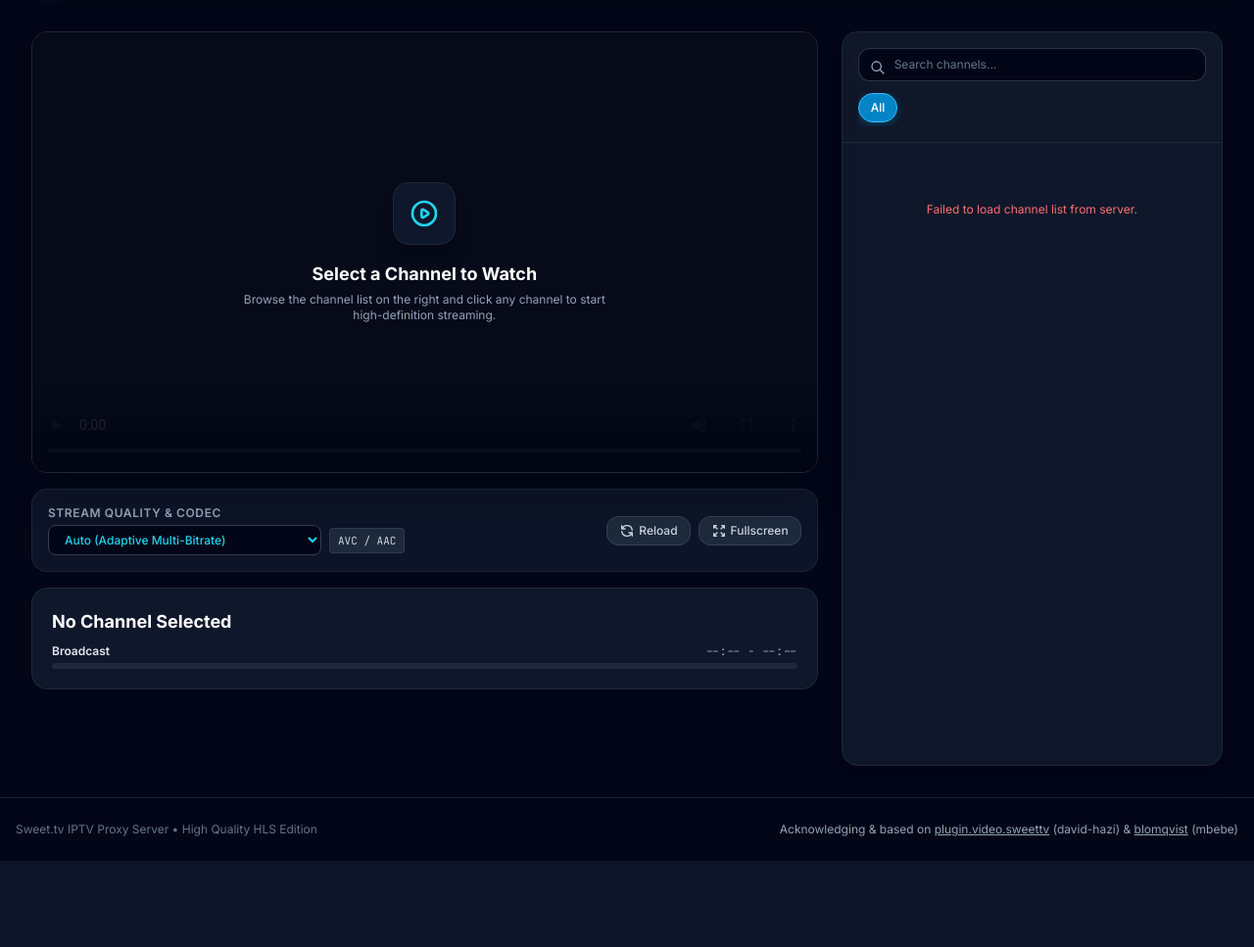
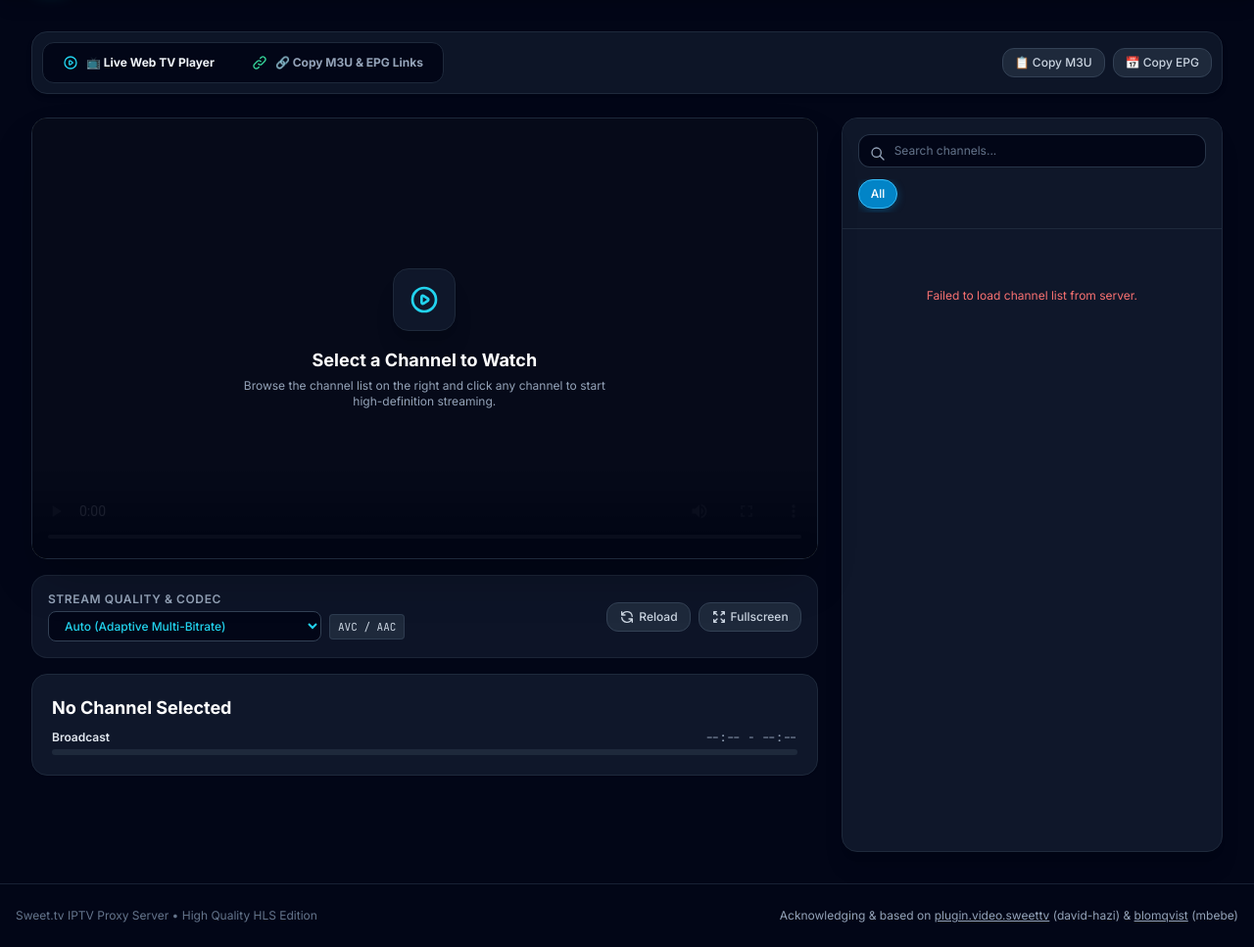
Before and after one commit to TheLittleRock/SWEETtv, a Flask app: template app/templates/index.html in a window 1280 px wide. Shown: the part 65-1032 px from the top of the page at 98% size. Before the commit the page ends 944 px from the top, so only its background shows below. Run offline with Flask 3, Linux system fonts and the light colour scheme; the template is opened without the code that fills it: most values are stand-ins (such as "Sample title", 1, 10 or a date in 2020); some libraries are stand-ins or nearby versions.

Commit message:
feat: add 7-day EPG catchup archive replay, quick mode toggle, and Portainer GitHub build guide

```diff
--- a/app/static/js/app.js
+++ b/app/static/js/app.js
@@ -2,7 +2,7 @@
  * Sweet.tv IPTV Proxy Server & Web TV Dashboard Controller
  */
 
-// Tab Switching
+// Tab Switching with Quick Mode Switcher integration
 function switchTab(tabName) {
     document.querySelectorAll(".tab-content").forEach(el => el.classList.add("hidden"));
     const target = document.getElementById(`tab-${tabName}`);
@@ -10,6 +10,7 @@ function switchTab(tabName) {
         target.classList.remove("hidden");
     }
 
+    // Top Navigation Tabs
     document.querySelectorAll(".nav-tab, .mobile-nav-tab").forEach(tab => {
         if (tab.getAttribute("data-tab") === tabName) {
             tab.classList.add("active");
@@ -17,6 +18,22 @@ function switchTab(tabName) {
             tab.classList.remove("active");
         }
     });
+
+    // 1-Click Quick Mode Switcher
+    const qPlayer = document.getElementById("quick-toggle-player");
+    const qLinks = document.getElementById("quick-toggle-links");
+    if (qPlayer && qLinks) {
+        if (tabName === "player") {
+            qPlayer.className = "quick-mode-btn active flex items-center gap-2 px-4 py-2 rounded-lg text-xs font-bold transition-all bg-slate-800 text-cyan-400 border border-slate-700 shadow-sm";
+            qLinks.className = "quick-mode-btn flex items-center gap-2 px-4 py-2 rounded-lg text-xs font-bold transition-all text-slate-400 hover:text-white";
+        } else if (tabName === "links") {
+            qPlayer.className = "quick-mode-btn flex items-center gap-2 px-4 py-2 rounded-lg text-xs font-bold transition-all text-slate-400 hover:text-white";
+            qLinks.className = "quick-mode-btn active flex items-center gap-2 px-4 py-2 rounded-lg text-xs font-bold transition-all bg-slate-800 text-emerald-400 border border-slate-700 shadow-sm";
+        } else {
+            qPlayer.className = "quick-mode-btn flex items-center gap-2 px-4 py-2 rounded-lg text-xs font-bold transition-all text-slate-400 hover:text-white";
+            qLinks.className = "quick-mode-btn flex items-center gap-2 px-4 py-2 rounded-lg text-xs font-bold transition-all text-slate-400 hover:text-white";
+        }
+    }
 
     if (history.pushState) {
         history.pushState(null, null, `#${tabName}`);
@@ -37,10 +54,7 @@ function showToast(message, type = "info") {
             : "bg-slate-900 text-slate-200 border-slate-700"
     }`;
 
-    toast.innerHTML = `
-        <span>${message}</span>
-    `;
-
+    toast.innerHTML = `<span>${message}</span>`;
     container.appendChild(toast);
 
     setTimeout(() => {
@@ -105,7 +119,7 @@ async function updateSystemStatus() {
     }
 }
 
-// Timer Countdown
+// Countdown loop
 setInterval(() => {
     if (tokenRemaining > 0) {
         tokenRemaining--;
@@ -173,6 +187,24 @@ function closeConnectModal() {
     }
 }
 
+// Copy to Clipboard Helper
+function copyText(text, btnElement) {
+    navigator.clipboard.writeText(text).then(() => {
+        const originalText = btnElement ? btnElement.innerHTML : "";
+        if (btnElement) {
+            btnElement.textContent = "Copied!";
+            btnElement.classList.add("bg-emerald-600");
+        }
+        showToast("URL copied to clipboard!", "success");
+        setTimeout(() => {
+            if (btnElement) {
+                btnElement.innerHTML = originalText;
+                btnElement.classList.remove("bg-emerald-600");
+            }
+        }, 2000);
+    });
+}
+
 // Initialize on DOM Ready
 document.addEventListener("DOMContentLoaded", () => {
     // Tab event listeners
@@ -191,22 +223,18 @@ document.addEventListener("DOMContentLoaded", () => {
         }
     }
 
-    // Copy Buttons
+    // Universal Copy Buttons (handles both input targets and direct URLs)
     document.querySelectorAll(".btn-copy").forEach(btn => {
         btn.addEventListener("click", () => {
+            const directUrl = btn.getAttribute("data-copy-url");
+            if (directUrl) {
+                copyText(directUrl, btn);
+                return;
+            }
             const targetId = btn.getAttribute("data-target");
             const input = document.getElementById(targetId);
             if (input) {
-                navigator.clipboard.writeText(input.value).then(() => {
-                    const originalText = btn.textContent;
-                    btn.textContent = "Copied!";
-                    btn.classList.add("bg-emerald-600");
-                    showToast("URL copied to clipboard!", "success");
-                    setTimeout(() => {
-                        btn.textContent = originalText;
-                        btn.classList.remove("bg-emerald-600");
-                    }, 2000);
-                });
+                copyText(input.value, btn);
             }
         });
     });
--- a/app/static/js/player.js
+++ b/app/static/js/player.js
@@ -1,5 +1,6 @@
 /**
  * Sweet.tv Web TV Player & Channel Browser Controller
+ * Includes Multi-bitrate HLS Player, 7-Day Catchup Replay, and Search
  */
 
 let hlsInstance = null;
@@ -7,6 +8,7 @@ let currentChannel = null;
 let allChannels = [];
 let activeCategory = "all";
 let currentVariants = [];
+let currentReplayProgram = null;
 
 // DOM References
 const videoEl = document.getElementById("tv-player");
@@ -18,11 +20,37 @@ const channelsListEl = document.getElementById("channels-list");
 const categoryPillsEl = document.getElementById("category-pills-container");
 const searchInput = document.getElementById("channel-search-input");
 
+// Catchup & Replay DOM References
+const catchupDrawer = document.getElementById("catchup-drawer");
+const catchupBtn = document.getElementById("btn-toggle-catchup");
+const catchupListEl = document.getElementById("catchup-programs-list");
+const catchupCloseBtn = document.getElementById("btn-close-catchup");
+const replayBanner = document.getElementById("active-replay-banner");
+const replayProgName = document.getElementById("replay-program-name");
+const returnLiveBtn = document.getElementById("btn-return-live");
+
 // Format Unix Timestamp to HH:MM
 function formatTimeHourMin(unixTimestamp) {
     if (!unixTimestamp) return "--:--";
     const d = new Date(unixTimestamp * 1000);
     return `${d.getHours().toString().padStart(2, '0')}:${d.getMinutes().toString().padStart(2, '0')}`;
+}
+
+// Format Unix Timestamp to Friendly Date
+function formatProgrammeDate(unixTimestamp) {
+    if (!unixTimestamp) return "";
+    const d = new Date(unixTimestamp * 1000);
+    const today = new Date();
+    const yesterday = new Date();
+    yesterday.setDate(today.getDate() - 1);
+
+    if (d.toDateString() === today.toDateString()) {
+        return "Today";
+    } else if (d.toDateString() === yesterday.toDateString()) {
+        return "Yesterday";
+    } else {
+        return d.toLocaleDateString(undefined, { weekday: 'short', month: 'short', day: 'numeric' });
+    }
 }
 
 // Format Bitrate to Mbps
@@ -154,6 +182,7 @@ function renderChannels() {
 // Select and Play Channel
 async function selectChannel(channel) {
     currentChannel = channel;
+    currentReplayProgram = null;
 
     // Update active highlight
     document.querySelectorAll(".channel-card").forEach(c => {
@@ -203,6 +232,21 @@ async function selectChannel(channel) {
         }
     }
 
+    // Toggle Catchup Archive button visibility
+    if (catchupBtn) {
+        if (channel.catchup) {
+            catchupBtn.classList.remove("hidden");
+        } else {
+            catchupBtn.classList.add("hidden");
+            if (catchupDrawer) catchupDrawer.classList.add("hidden");
+        }
+    }
+
+    // If catchup drawer is currently open and channel supports it, refresh drawer schedule
+    if (catchupDrawer && !catchupDrawer.classList.contains("hidden") && channel.catchup) {
+        loadCatchupSchedule(channel.id);
+    }
+
     if (progTitleEl) {
         if (channel.current_programme) {
             const cp = channel.current_programme;
@@ -228,14 +272,15 @@ async function selectChannel(channel) {
     // Inspect stream info
     fetchStreamInfo(channel.id);
 
-    // Play stream
+    // Play live channel stream
     playCurrentChannelStream();
 }
 
 // Fetch Stream Variants & Codecs
-async function fetchStreamInfo(channelId) {
+async function fetchStreamInfo(channelId, epgId = null) {
     try {
-        const res = await fetch(`/api/stream/${channelId}/info`);
+        const query = epgId ? `?epg_id=${epgId}` : "";
+        const res = await fetch(`/api/stream/${channelId}/info${query}`);
         if (!res.ok) return;
         const data = await res.json();
 
@@ -280,16 +325,22 @@ function updateQualitySelectOptions(variants) {
     }
 }
 
-// Play Channel Stream using HLS Proxy
-function playCurrentChannelStream() {
-    if (!currentChannel || !videoEl) return;
+// Low-level HLS loader helper
+function loadHlsStream(streamEndpoint, isCatchup = false, replayTitle = "") {
+    if (!videoEl) return;
 
     if (placeholderEl) placeholderEl.classList.add("hidden");
     if (loadingEl) loadingEl.classList.remove("hidden");
 
-    const quality = qualitySelect ? qualitySelect.value : "auto";
-    // Target the clean, standard HLS proxy endpoint
-    const streamEndpoint = `/stream/${currentChannel.id}.m3u8?quality=${quality}`;
+    // Manage Replay Notification Banner
+    if (replayBanner) {
+        if (isCatchup) {
+            replayBanner.classList.remove("hidden");
+            if (replayProgName) replayProgName.textContent = replayTitle;
+        } else {
+            replayBanner.classList.add("hidden");
+        }
+    }
 
     if (Hls.isSupported()) {
         if (hlsInstance) {
@@ -298,7 +349,7 @@ function playCurrentChannelStream() {
 
         hlsInstance = new Hls({
             enableWorker: true,
-            lowLatencyMode: true,
+            lowLatencyMode: !isCatchup, // Disable low latency mode for catchup archive VODs
             backBufferLength: 60,
             maxBufferLength: 30,
             maxMaxBufferLength: 60,
@@ -351,8 +402,129 @@ function playCurrentChannelStream() {
     }
 }
 
+// Play Live Channel Stream using HLS Proxy
+function playCurrentChannelStream() {
+    if (!currentChannel) return;
+    currentReplayProgram = null;
+
+    const quality = qualitySelect ? qualitySelect.value : "auto";
+    const streamEndpoint = `/stream/${currentChannel.id}.m3u8?quality=${quality}`;
+
+    loadHlsStream(streamEndpoint, false);
+}
+
+// Play Catchup Replay Archive Program
+function playCatchupProgram(prog) {
+    if (!currentChannel || !prog) return;
+    currentReplayProgram = prog;
+
+    const quality = qualitySelect ? qualitySelect.value : "auto";
+    const streamEndpoint = `/stream/${currentChannel.id}/${prog.id}.m3u8?quality=${quality}`;
+    const replayTitle = `${prog.title} (${formatProgrammeDate(prog.start)} ${formatTimeHourMin(prog.start)} - ${formatTimeHourMin(prog.stop)})`;
+
+    loadHlsStream(streamEndpoint, true, replayTitle);
+
+    if (typeof showToast === 'function') {
+        showToast(`Playing Catchup Archive: ${prog.title}`, "info");
+    }
+
+    // Scroll smoothly to player
+    videoEl.scrollIntoView({ behavior: 'smooth', block: 'nearest' });
+}
+
+// Load and Render 7-Day Catchup Replay Schedule
+async function loadCatchupSchedule(channelId) {
+    if (!catchupListEl) return;
+
+    catchupListEl.innerHTML = `
+        <div class="flex items-center justify-center py-8 text-xs text-slate-400 gap-2">
+            <div class="inline-block animate-spin rounded-full h-4 w-4 border-2 border-cyan-400 border-t-transparent"></div>
+            <span>Loading 7-day replay archive schedule...</span>
+        </div>
+    `;
+
+    try {
+        const res = await fetch(`/api/channel/${channelId}/epg`);
+        if (!res.ok) {
+            catchupListEl.innerHTML = `
+                <div class="text-center py-6 text-xs text-slate-500">
+                    Failed to load EPG replay schedule.
+                </div>
+            `;
+            return;
+        }
+
+        const data = await res.json();
+        const programs = data.programs || [];
+
+        // Filter replayable past programs
+        const replayable = programs.filter(p => p.can_replay && p.is_past);
+
+        // Sort descending: most recent first
+        replayable.sort((a, b) => b.start - a.start);
+
+        if (replayable.length === 0) {
+            catchupListEl.innerHTML = `
+                <div class="text-center py-6 text-xs text-slate-500">
+                    No replayable archive recordings available for this channel right now.
+                </div>
+            `;
+            return;
+        }
+
+        catchupListEl.innerHTML = replayable.map(prog => {
+            const dateStr = formatProgrammeDate(prog.start);
+            const timeRange = `${formatTimeHourMin(prog.start)} - ${formatTimeHourMin(prog.stop)}`;
+            const isCurrentlyPlayingThis = currentReplayProgram && currentReplayProgram.id === prog.id;
+
+            return `
+                <div class="catchup-item flex items-center justify-between p-2.5 rounded-xl border transition cursor-pointer group ${
+                    isCurrentlyPlayingThis
+                        ? 'bg-cyan-950/40 border-cyan-600/80 text-cyan-300'
+                        : 'bg-slate-950/60 border-slate-800/80 hover:bg-slate-800/80 hover:border-slate-700'
+                }" data-prog-id="${prog.id}">
+                    <div class="flex-1 min-w-0 pr-3">
+                        <div class="flex items-center gap-2 mb-1">
+                            <span class="text-[10px] font-mono px-2 py-0.5 rounded bg-slate-800 text-slate-400">${dateStr}</span>
+                            <span class="text-[11px] font-mono text-cyan-400 font-semibold">${timeRange}</span>
+                            ${isCurrentlyPlayingThis ? '<span class="text-[10px] font-bold text-amber-400 animate-pulse">Now Playing</span>' : ''}
+                        </div>
+                        <div class="text-xs font-medium text-white truncate group-hover:text-cyan-300">${prog.title}</div>
+                    </div>
+                    <button class="btn-secondary text-[11px] py-1.5 px-3 flex items-center gap-1.5 group-hover:border-cyan-500 flex-shrink-0">
+                        <svg class="w-3.5 h-3.5 text-cyan-400" fill="none" stroke="currentColor" viewBox="0 0 24 24"><path stroke-linecap="round" stroke-linejoin="round" stroke-width="2" d="M14.752 11.168l-3.197-2.132A1 1 0 0010 9.87v4.263a1 1 0 001.555.832l3.197-2.132a1 1 0 000-1.664z"/></svg>
+                        <span>${isCurrentlyPlayingThis ? 'Restart' : 'Watch'}</span>
+                    </button>
+                </div>
+            `;
+        }).join("");
+
+        // Attach click listeners to catchup items
+        catchupListEl.querySelectorAll(".catchup-item").forEach(item => {
+            item.addEventListener("click", () => {
+                const progId = parseInt(item.getAttribute("data-prog-id"));
+                const prog = replayable.find(p => p.id === progId);
+                if (prog) {
+                    playCatchupProgram(prog);
+                    // Re-render catchup list to update 'Now Playing' highlight
+                    loadCatchupSchedule(channelId);
+                }
+            });
+        });
+
+    } catch (err) {
+        console.error("Failed to load catchup schedule:", err);
+        catchupListEl.innerHTML = `
+            <div class="text-center py-6 text-xs text-red-400">
+                Network error loading replay schedule.
+            </div>
+        `;
+    }
+}
+
 // Event Listeners
 document.addEventListener("DOMContentLoaded", () => {
+    // Channel Search with Debounce
     if (searchInput) {
         let searchTimeout = null;
         searchInput.addEventListener("input", () => {
@@ -361,25 +533,36 @@ document.addEventListener("DOMContentLoaded", () => {
         });
     }
 
+    // Stream Quality Selector
     if (qualitySelect) {
         qualitySelect.addEventListener("change", () => {
-            playCurrentChannelStream();
+            if (currentReplayProgram) {
+                playCatchupProgram(currentReplayProgram);
+            } else {
+                playCurrentChannelStream();
+            }
             if (typeof showToast === 'function') {
                 showToast(`Stream quality set to: ${qualitySelect.options[qualitySelect.selectedIndex].text}`, "info");
             }
         });
     }
 
+    // Stream Reload Button
     const reloadBtn = document.getElementById("btn-reload-stream");
     if (reloadBtn) {
         reloadBtn.addEventListener("click", () => {
-            playCurrentChannelStream();
+            if (currentReplayProgram) {
+                playCatchupProgram(currentReplayProgram);
+            } else {
+                playCurrentChannelStream();
+            }
             if (typeof showToast === 'function') {
                 showToast("Reloading stream...", "info");
             }
         });
     }
 
+    // Fullscreen Toggle
     const fsBtn = document.getElementById("btn-fullscreen-player");
     if (fsBtn && videoEl) {
         fsBtn.addEventListener("click", () => {
@@ -397,6 +580,41 @@ document.addEventListener("DOMContentLoaded", () => {
         });
     }
 
+    // Catchup Archive Toggle Button
+    if (catchupBtn) {
+        catchupBtn.addEventListener("click", () => {
+            if (!catchupDrawer) return;
+            const isHidden = catchupDrawer.classList.contains("hidden");
+            if (isHidden) {
+                catchupDrawer.classList.remove("hidden");
+                if (currentChannel) {
+                    loadCatchupSchedule(currentChannel.id);
+                }
+            } else {
+                catchupDrawer.classList.add("hidden");
+            }
+        });
+    }
+
+    // Close Catchup Drawer
+    if (catchupCloseBtn && catchupDrawer) {
+        catchupCloseBtn.addEventListener("click", () => {
+            catchupDrawer.classList.add("hidden");
+        });
+    }
+
+    // Return to Live TV Button
+    if (returnLiveBtn) {
+        returnLiveBtn.addEventListener("click", () => {
+            currentReplayProgram = null;
+            if (replayBanner) replayBanner.classList.add("hidden");
+            playCurrentChannelStream();
+            if (typeof showToast === 'function') {
+                showToast("Returned to Live TV", "info");
+            }
+        });
+    }
+
     window.loadChannels = loadChannels;
     loadChannels();
 });
--- a/app/templates/index.html
+++ b/app/templates/index.html
@@ -2,6 +2,33 @@
 
 {% block content %}
 <div class="space-y-6">
+
+    <!-- ========================================================================= -->
+    <!-- QUICK MODE SWITCHER: Fast 1-Click Toggle between Web Player and M3U Links -->
+    <!-- ========================================================================= -->
+    <div class="flex flex-wrap items-center justify-between gap-3 bg-slate-900/90 border border-slate-800 p-2.5 rounded-2xl shadow-md">
+        <!-- Segmented Mode Toggle Buttons -->
+        <div class="flex items-center gap-1.5 bg-slate-950 p-1 rounded-xl border border-slate-800">
+            <button id="quick-toggle-player" onclick="switchTab('player')" class="quick-mode-btn active flex items-center gap-2 px-4 py-2 rounded-lg text-xs font-bold transition-all">
+                <svg class="w-4 h-4 text-cyan-400" fill="none" stroke="currentColor" viewBox="0 0 24 24"><path stroke-linecap="round" stroke-linejoin="round" stroke-width="2" d="M14.752 11.168l-3.197-2.132A1 1 0 0010 9.87v4.263a1 1 0 001.555.832l3.197-2.132a1 1 0 000-1.664z"/><path stroke-linecap="round" stroke-linejoin="round" stroke-width="2" d="M21 12a9 9 0 11-18 0 9 9 0 0118 0z"/></svg>
+                📺 Live Web TV Player
+            </button>
+            <button id="quick-toggle-links" onclick="switchTab('links')" class="quick-mode-btn flex items-center gap-2 px-4 py-2 rounded-lg text-xs font-bold transition-all text-slate-400 hover:text-white">
+                <svg class="w-4 h-4 text-emerald-400" fill="none" stroke="currentColor" viewBox="0 0 24 24"><path stroke-linecap="round" stroke-linejoin="round" stroke-width="2" d="M13.828 10.172a4 4 0 00-5.656 0l-4 4a4 4 0 105.656 5.656l1.102-1.101m-.758-4.899a4 4 0 005.656 0l4-4a4 4 0 00-5.656-5.656l-1.1 1.1"/></svg>
+                🔗 Copy M3U &amp; EPG Links
+            </button>
+        </div>
+
+        <!-- Direct Quick Copy Pills -->
+        <div class="flex items-center gap-2">
+            <button class="btn-copy btn-secondary text-xs py-1.5 px-3 flex items-center gap-1.5" data-copy-url="{{ base_url }}/playlist.m3u">
+                <span>📋 Copy M3U</span>
+            </button>
+            <button class="btn-copy btn-secondary text-xs py-1.5 px-3 flex items-center gap-1.5" data-copy-url="{{ base_url }}/epg.xml">
+                <span>📅 Copy EPG</span>
+            </button>
+        </div>
+    </div>
 
     <!-- ========================================================================= -->
     <!-- TAB 1: LIVE TV WEB PLAYER -->
@@ -33,6 +60,17 @@
                     </div>
                 </div>
 
+                <!-- Replay Notification Banner (Visible when viewing archive recording) -->
+                <div id="active-replay-banner" class="hidden bg-amber-500/10 border border-amber-500/30 rounded-2xl p-3 flex items-center justify-between text-xs text-amber-300">
+                    <div class="flex items-center gap-2">
+                        <span class="w-2.5 h-2.5 rounded-full bg-amber-400 animate-pulse"></span>
+                        <span>Watching Catchup Archive: <strong id="replay-program-name" class="text-white">Program Name</strong></span>
+                    </div>
+                    <button id="btn-return-live" class="btn-primary text-xs py-1 px-3">
+                        Return to Live TV
+                    </button>
+                </div>
+
                 <!-- Stream Controls & Quality Selector Toolbar -->
                 <div class="bg-slate-900/90 border border-slate-800/80 rounded-2xl p-4 flex flex-wrap items-center justify-between gap-4">
                     <div class="flex items-center gap-3">
@@ -54,6 +92,10 @@
                     </div>
 
                     <div class="flex items-center gap-2">
+                        <button id="btn-toggle-catchup" class="btn-secondary text-xs px-3 py-1.5 hidden" title="View past programs">
+                            <svg class="w-4 h-4 mr-1 text-cyan-400" fill="none" stroke="currentColor" viewBox="0 0 24 24"><path stroke-linecap="round" stroke-linejoin="round" stroke-width="2" d="M12 8v4l3 3m6-3a9 9 0 11-18 0 9 9 0 0118 0z"/></svg>
+                            Catchup Archive
+                        </button>
                         <button id="btn-reload-stream" class="btn-secondary text-xs px-3 py-1.5" title="Reload current stream">
                             <svg class="w-4 h-4 mr-1" fill="none" stroke="currentColor" viewBox="0 0 24 24"><path stroke-linecap="round" stroke-linejoin="round" stroke-width="2" d="M4 4v5h.582m15.356 2A8.001 8.001 0 004.582 9m0 0H9m11 11v-5h-.581m0 0a8.003 8.003 0 01-15.357-2m15.357 2H15"/></svg>
                             Reload
@@ -62,6 +104,20 @@
                             <svg class="w-4 h-4 mr-1" fill="none" stroke="currentColor" viewBox="0 0 24 24"><path stroke-linecap="round" stroke-linejoin="round" stroke-width="2" d="M4 8V4m0 0h4M4 4l5 5m11-1V4m0 0h-4m4 0l-5 5M4 16v4m0 0h4m-4 0l5-5m11 5l-5-5m5 5v-4m0 4h-4"/></svg>
                             Fullscreen
                         </button>
+                    </div>
+                </div>
+
+                <!-- Catchup Replay Drawer / Schedule List (Toggled via btn-toggle-catchup) -->
+                <div id="catchup-drawer" class="hidden bg-slate-900 border border-slate-800 rounded-2xl p-5 space-y-3 animate-fade-in shadow-xl">
+                    <div class="flex items-center justify-between border-b border-slate-800 pb-3">
+                        <div class="flex items-center gap-2">
+                            <span class="text-xs font-bold text-white uppercase tracking-wider">⏪ 7-Day Catchup Replay Schedule</span>
+                            <span class="text-[10px] bg-emerald-950 text-emerald-400 border border-emerald-800/60 px-2 py-0.5 rounded-full">Archive Available</span>
+                        </div>
+                        <button id="btn-close-catchup" class="text-slate-400 hover:text-white text-xs">Close &times;</button>
+                    </div>
+                    <div id="catchup-programs-list" class="max-h-64 overflow-y-auto space-y-2 pr-1">
+                        <!-- Populated via JS -->
                     </div>
                 </div>
 
```
Also changed, not shown: app/routes/api.py (+35 -0 lines), app/routes/iptv.py (+13 -3 lines), app/stream.py (+47 -13 lines), README.md.
